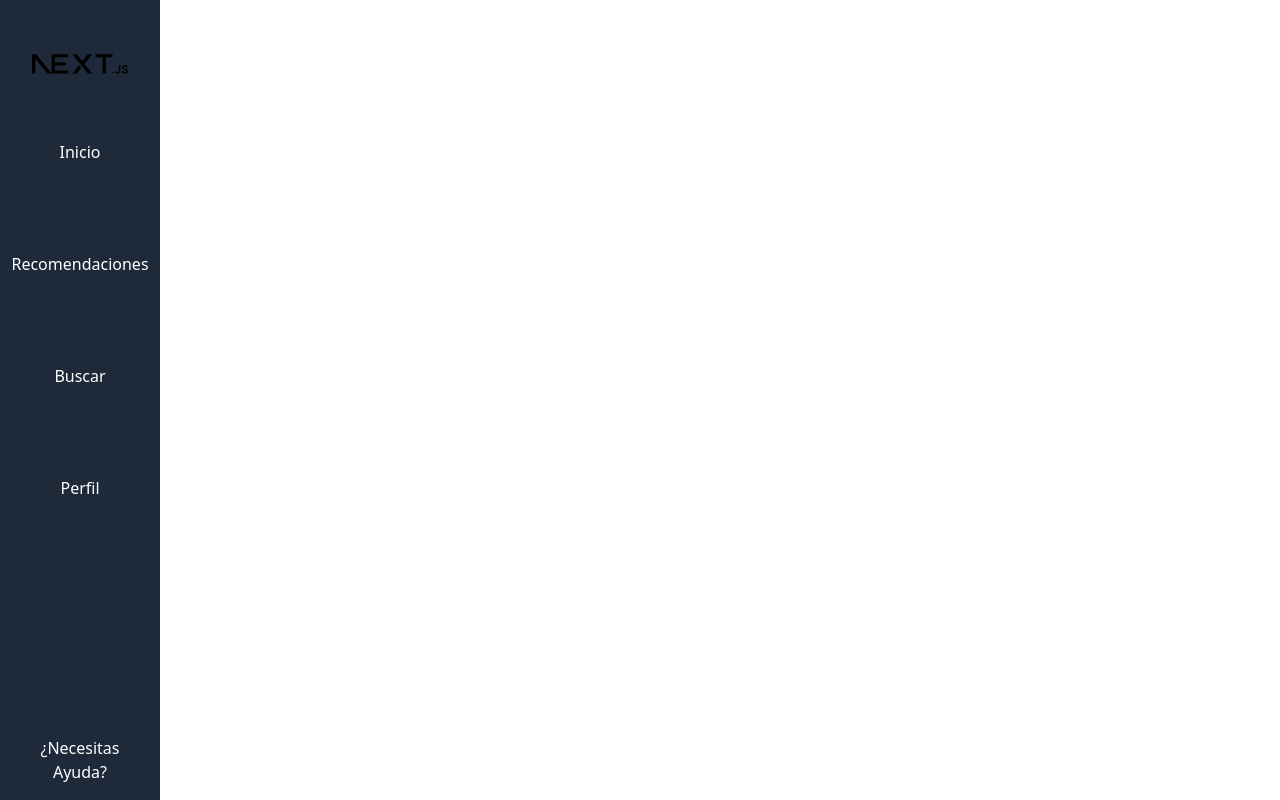
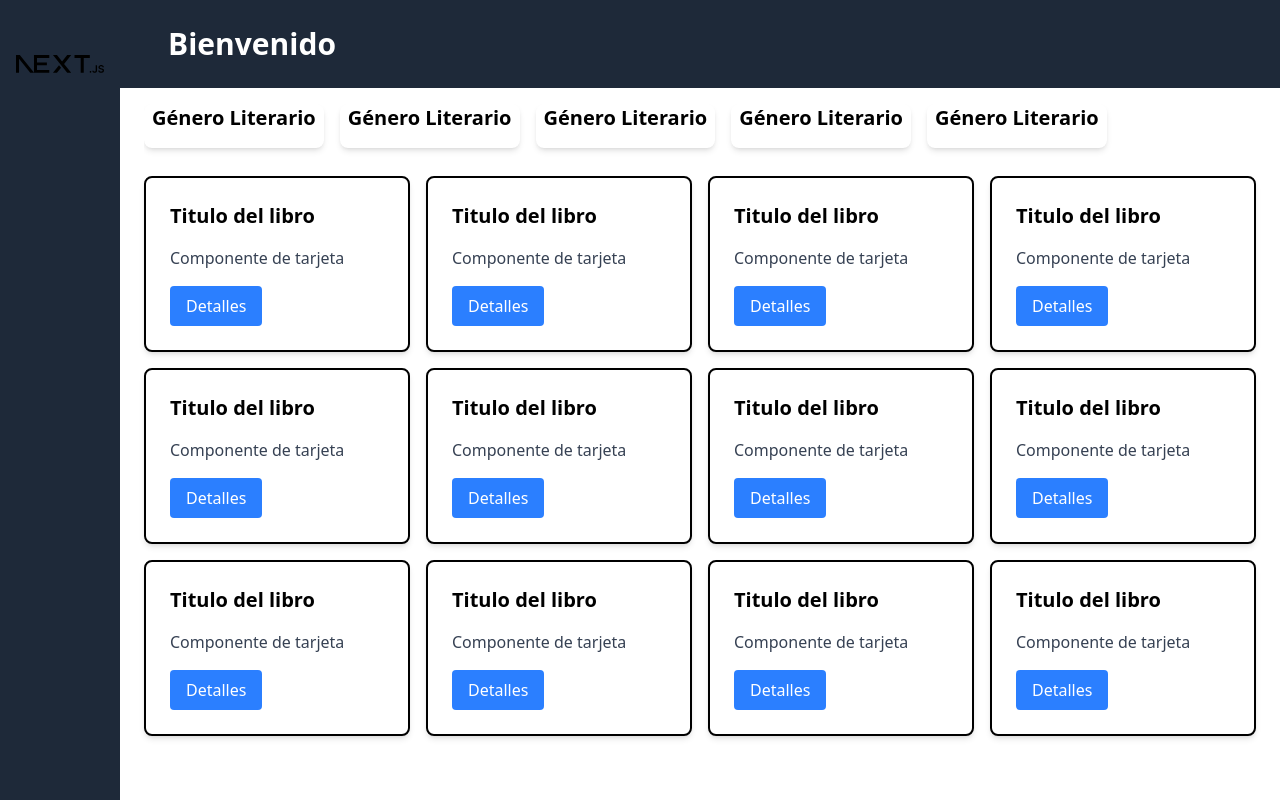
Before and after one commit to RaudelCasas1603/biblio_rfid, a Next.js app: page / in a window 1280 px wide. Built offline with nearby package versions, Linux system fonts and the light colour scheme.

Commit message:
Adding icons to the sidebar, creating the topbar, book card, and genre card

```diff
--- /dev/null
+++ b/src/app/Components/BookCard.js
@@ -0,0 +1,11 @@
+export default function Card() {
+  return (
+    <div className="bg-white shadow-md rounded-lg p-6 max-w-sm border-black-2 border-2">
+      <h2 className="text-xl font-semibold mb-4">Titulo del libro</h2>
+      <p className="text-gray-700 mb-4">Componente de tarjeta</p>
+      <button className="bg-blue-500 text-white px-4 py-2 rounded hover:bg-blue-600">
+        Detalles
+      </button>
+    </div>
+  );
+}
--- /dev/null
+++ b/src/app/Components/GenreCard.js
@@ -0,0 +1,7 @@
+export default function GenreCard() {
+  return (
+    <div className="bg-white shadow-md rounded-lg w-fit max-w-lg text-center mb-3 px-2  ">
+      <h2 className="text-xl font-semibold mb-4">Género Literario</h2>
+    </div>
+  );
+}
--- a/src/app/Components/Sidebar.js
+++ b/src/app/Components/Sidebar.js
@@ -1,26 +1,26 @@
 export default function Sidebar() {
   return (
-    <div className="fixed top-0 left-0 w-40 h-full bg-gray-800 p-4">
+    <div className="fixed top-0 left-0 w-30 h-full bg-gray-800 p-4">
       {/* Sidebar component, with icons pending addition  */}
       <div className="flex items-center justify-center">
         <img src="/next.svg" alt="Logo" className=" w-24 h-24" />
       </div>
-      <div className="flex flex-col items-center justify-center space-y-8">
+      <div className="flex flex-col items-center justify-center space-y-10">
         <div className="flex items-center justify-center h-20">
-          <p className="text-white">Inicio</p>
+          <i class="fa-solid fa-house fa-2xl"></i>
         </div>
         <div className="flex items-center justify-center h-20">
-          <p className="text-white">Recomendaciones</p>
+          <i class="fa-solid fa-lightbulb fa-2xl"></i>
         </div>
         <div className="flex items-center justify-center h-20">
-          <p className="text-white">Buscar</p>
+          <i class="fa-solid fa-magnifying-glass fa-2xl"></i>
         </div>
         <div className="flex items-center justify-center h-20">
-          <p className="text-white">Perfil</p>
+          <i className="fa-regular fa-user fa-2xl"></i>
         </div>
       </div>
-      <div className="absolute bottom-0 left-0 w-full p-4">
-        <p className="text-white text-center">¿Necesitas Ayuda?</p>
+      <div className="flex abosulte  items-center justify-center w-full pt-40">
+        <i className="fa-solid fa-circle-info fa-2xl"></i>
       </div>
     </div>
   );
--- /dev/null
+++ b/src/app/Components/Topbar.js
@@ -0,0 +1,13 @@
+export default function Topbar() {
+  return (
+    <div className=" w-full h-22 bg-gray-800 p-4 flex items-center justify-between ">
+      <div className="text-white flex items-center space-x-4 ml-8">
+        <span className="text-3xl font-semibold">Bienvenido </span>
+      </div>
+      <div className="text-white flex justify-end  w-full  mr-8 space-x-10">
+        <i class="fa-solid fa-calendar-days fa-2xl"></i>
+        <i class="fa-solid fa-ellipsis-vertical fa-2xl"></i>
+      </div>
+    </div>
+  );
+}
--- a/src/app/layout.js
+++ b/src/app/layout.js
@@ -1,5 +1,6 @@
 import { Geist, Geist_Mono } from "next/font/google";
 import Sidebar from "./Components/Sidebar";
+import Topbar from "./Components/Topbar";
 import "./globals.css";
 
 const geistSans = Geist({
@@ -13,18 +14,34 @@ const geistMono = Geist_Mono({
 });
 
 export const metadata = {
-  title: "Create Next App",
+  title: "BIBLIOFRID",
   description: "Generated by create next app",
 };
 
 export default function RootLayout({ children }) {
   return (
     <html lang="en">
+      <head>
+        <script
+          src="https://kit.fontawesome.com/1c719b87a2.js"
+          crossOrigin="anonymous"></script>
+      </head>
       <body>
-        <div className="grid grid-cols-2 gap-4">
-          <Sidebar />
+        <div className="grid grid-cols-[120px_auto] h-screen">
+          {/* Sidebar - Columna Izquierda */}
+          <div className=" text-white p-4">
+            <Sidebar />
+          </div>
+
+          {/* Contenedor principal - Columna Derecha */}
+          <div className="flex flex-col">
+            {/* Topbar */}
+            <Topbar />
+
+            {/* Contenido principal debajo del Topbar */}
+            <div className="flex-grow p-4">{children}</div>
+          </div>
         </div>
-        {children}
       </body>
     </html>
   );
--- a/src/app/page.js
+++ b/src/app/page.js
@@ -1,6 +1,31 @@
 import Image from "next/image";
-import Sidebar from "./Components/Sidebar";
+import Card from "./Components/BookCard";
+import GenreCard from "./Components/GenreCard";
 
 export default function Home() {
-  return <></>;
+  return (
+    <>
+      <div className="flex display-inline space-x-4 overflow-x-auto mx-2">
+        <GenreCard />
+        <GenreCard />
+        <GenreCard />
+        <GenreCard />
+        <GenreCard />
+      </div>
+      <div className="grid grid-cols-4 gap-4 mx-2 mt-4">
+        <Card />
+        <Card />
+        <Card />
+        <Card />
+        <Card />
+        <Card />
+        <Card />
+        <Card />
+        <Card />
+        <Card />
+        <Card />
+        <Card />
+      </div>
+    </>
+  );
 }
```
